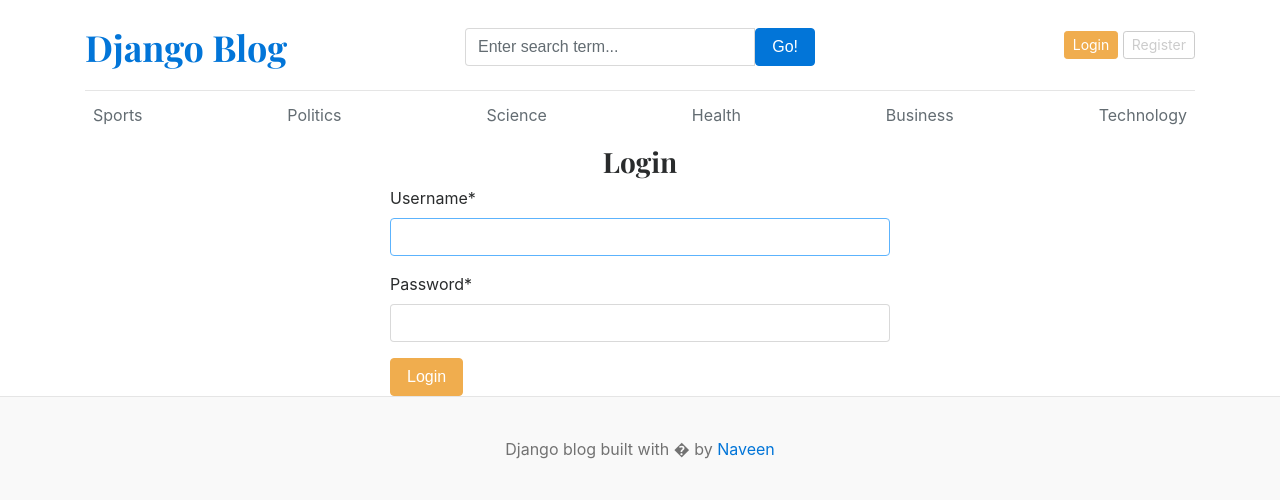
After one commit to Naveen018/blog, a Django app: page /login/ in a window 1280 px wide. The commit adds this page. Shown: the top 500 px of the page. Run offline with Django 5.2, Linux system fonts and the light colour scheme; data comes from the database, SQL or seed files in the repository; both versions use the stored data as it was after the commit; some libraries are stand-ins or nearby versions.

Commit message:
Added Registration and Login/Logout functionalities

```diff
--- a/blog_main/settings.py
+++ b/blog_main/settings.py
@@ -40,6 +40,8 @@ INSTALLED_APPS = [
     "django.contrib.staticfiles",
     "blog_mod",
     "assignments",
+    "crispy_forms",
+    "crispy_bootstrap4",
 ]
 
 MIDDLEWARE = [
@@ -132,3 +134,5 @@ MEDIA_ROOT = BASE_DIR / "media"
 # https://docs.djangoproject.com/en/5.0/ref/settings/#default-auto-field
 
 DEFAULT_AUTO_FIELD = "django.db.models.BigAutoField"
+
+CRISPY_TEMPLATE_PACK = "bootstrap4"
--- a/blog_main/urls.py
+++ b/blog_main/urls.py
@@ -27,7 +27,10 @@ urlpatterns = [
     path("admin/", admin.site.urls),
     path("", views.home, name="home"),
     path("category/", include("blog_mod.urls")),
-    path("<slug:slug>/", BlogappViews.blogs, name="blogs"),
+    path("blogs/<slug:slug>/", BlogappViews.blogs, name="blogs"),  # blogs/ endpoint is added else register/ would be treated as slug
     # Search Endpoint
     path("blogs/search/", BlogappViews.search, name="search"),
+    path("register/", views.register, name="register"),
+    path("login/",views.login, name="login"),
+    path("logout/",views.logout, name="logout"),
 ] + static(settings.MEDIA_URL, document_root=settings.MEDIA_ROOT)
--- a/blog_main/views.py
+++ b/blog_main/views.py
@@ -1,8 +1,11 @@
 from django.http import HttpResponse
-from django.shortcuts import render
+from django.shortcuts import redirect, render
 
 from assignments.models import About, SocialLinks
+from blog_main.forms import RegistrationForm
 from blog_mod.models import Blog, Category
+from django.contrib.auth.forms import AuthenticationForm
+from django.contrib import auth
 
 
 def home(request):
@@ -24,3 +27,47 @@ def home(request):
 #        - Use for loop to access each objects and their fields (for post in featured_posts: post.title)
 # Get - Returns a single object that matches the given lookup parameters.
 #     - Use object variable directly to access their fields (about_us.description)
+
+
+def register(request):
+    if request.method == "POST":
+        form = RegistrationForm(request.POST)
+        # All the data we enter from UI will be kept in request.POST, but we are sending this data to RegistrationForm class for validation purpose
+        if form.is_valid():
+            form.save()
+            return redirect(
+                "register"
+            )  # redirect will redirect to certain url, so give url name not html name
+        else:
+            print(form.errors)
+    else:
+        form = (
+            RegistrationForm()
+        )  # Initial when register/ url is called it will call this class which gets the form and loads it in UI
+    context = {"form": form}
+    form_fields = request.POST
+    print(form_fields)
+    return render(request, "register.html", context)
+
+
+def login(request):
+    if request.method == "POST":
+        form = AuthenticationForm(request, request.POST)
+        if form.is_valid():
+            username = form.cleaned_data["username"]
+            password = form.cleaned_data["password"]
+#This form.cleaned_data wil print the the data we sending from form from UI in dictionary {'username': 'djangoadmin', 'password': 'Nav@3112000'}
+            user = auth.authenticate(username=username, password=password)
+# This auth.authenticate() will take username and password from the form we are getting and returns the user if uname and passw matches in db
+            if user is not None:
+                auth.login(request, user)
+            return redirect("home")
+    else:
+        form = AuthenticationForm()
+        # AuthenticationForm is the default form for login features provided in django(It has only 2 fields-username and password)
+    context = {"form": form}
+    return render(request, "login.html", context)
+
+def logout(request):
+    auth.logout(request)
+    return redirect("home")
--- a/templates/base.html
+++ b/templates/base.html
@@ -28,8 +28,15 @@
             </form>
           </div>
           <div class="col-4 d-flex justify-content-end align-items-center">
-            <a class="btn btn-sm btn-warning" href="#">Login</a> &nbsp;
-            <a class="btn btn-sm btn-outline-secondary" href="#">Register</a>
+            {% if not user.is_authenticated %}
+              <a class="btn btn-sm btn-warning" href="{% url 'login' %}">Login</a> &nbsp;
+              <a class="btn btn-sm btn-outline-secondary" href="{% url 'register' %}">Register</a>
+            {% else %}
+              <span>You are logged in as {{ user }}</span>
+              <!-- This user object is getting from the context processor auth which is by default registered in settings.py -->
+              &emsp;
+              <span><a class="btn btn-sm btn-warning" href="{% url 'logout' %}">Logout</a></span>
+            {% endif %}
           </div>
         </div>
       </header>
--- /dev/null
+++ b/templates/login.html
@@ -0,0 +1,11 @@
+{% extends 'base.html' %}
+
+{% block content %}
+  {% load crispy_forms_tags %}
+  <h3 class="text-center">Login</h3>
+  <form action="{% url 'login' %}" method="POST" style="width:500px; margin:auto">
+    {% csrf_token %}
+    {{ form|crispy }}
+    <button type="submit" class="btn btn-warning">Login</button>
+  </form>
+{% endblock %}
```
Also changed, not shown: blog_main/forms.py (added, +26 -0 lines), templates/register.html (added, +11 -0 lines), db.sqlite3.
